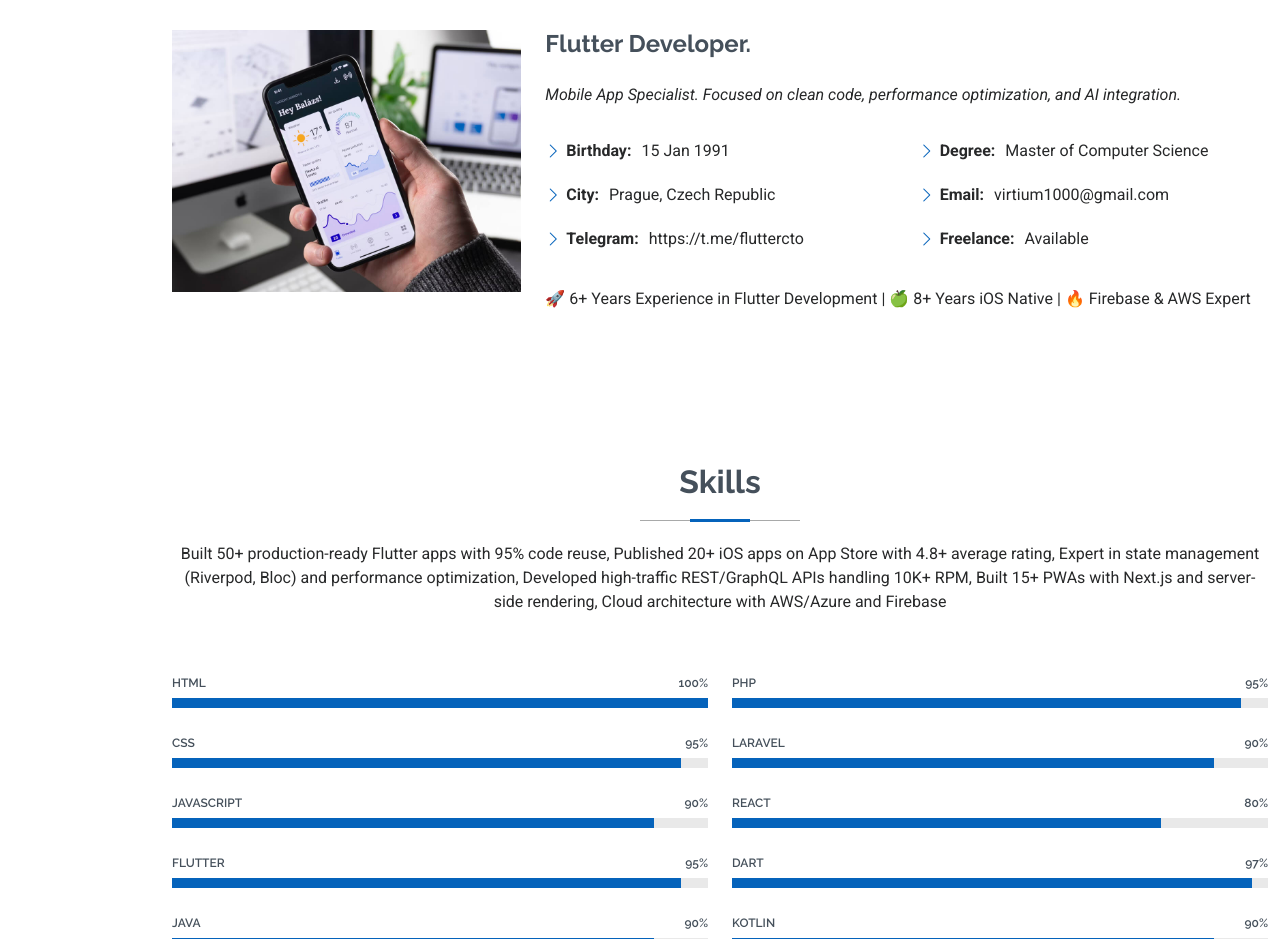
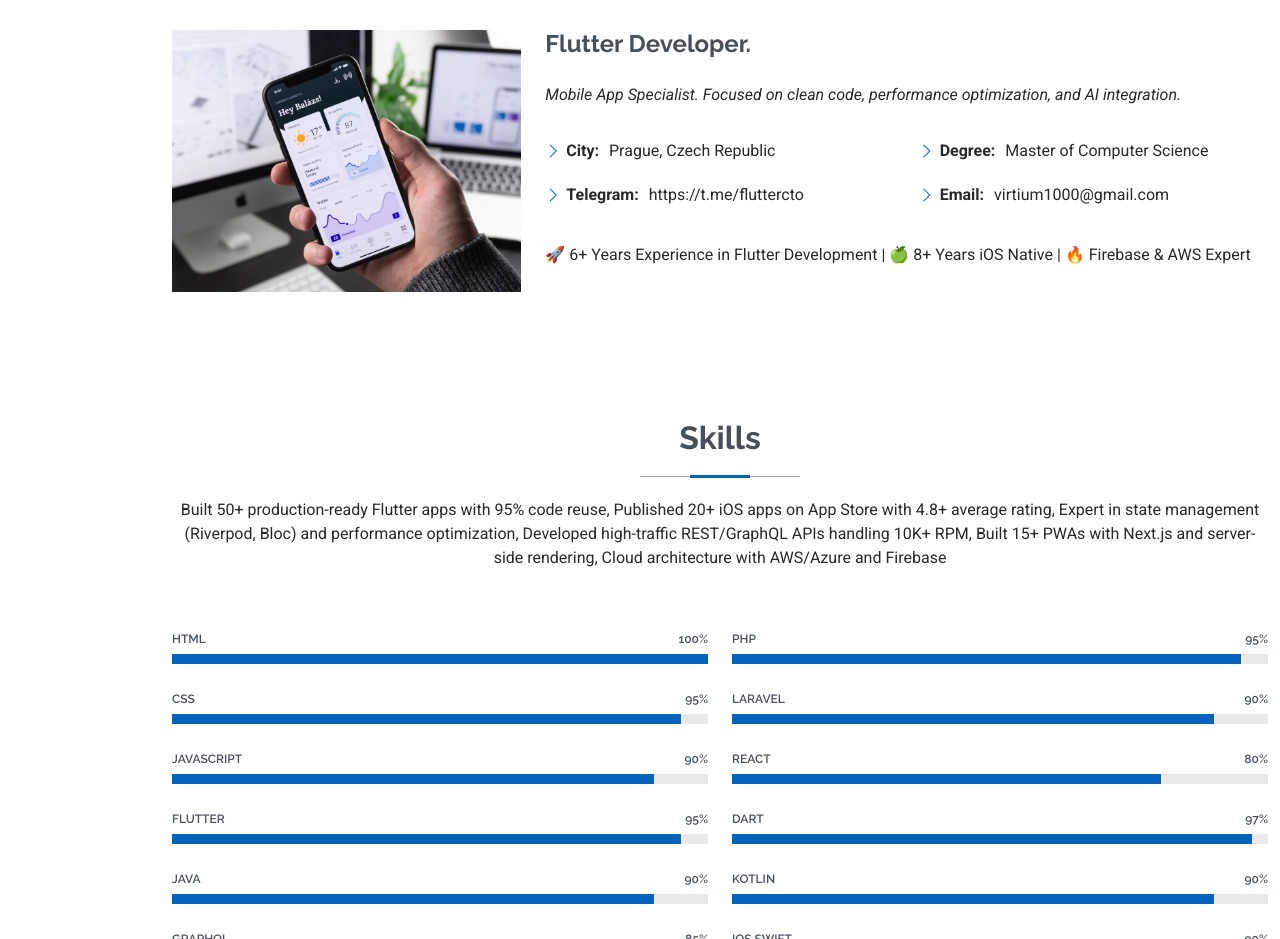
Before and after one commit to bobga/bobga.github.io, a plain HTML site: page index.html in a window 1280 px wide. Shown: the part 1040-1979 px from the top of the page. Drawn offline with Linux system fonts and the light colour scheme.

Commit message:
Update index.html

```diff
--- a/index.html
+++ b/index.html
@@ -109,7 +109,7 @@
             <div class="row">
               <div class="col-lg-6">
                 <ul>
-                  <li><i class="bi bi-chevron-right"></i> <strong>Birthday:</strong> <span>15 Jan 1991</span></li>
+                  <!-- <li><i class="bi bi-chevron-right"></i> <strong>Birthday:</strong> <span>15 Jan 1991</span></li> -->
                   <li><i class="bi bi-chevron-right"></i> <strong>City:</strong> <span>Prague, Czech Republic</span>
                   </li>
                   <li><i class="bi bi-chevron-right"></i> <strong>Telegram:</strong>
@@ -122,7 +122,7 @@
                       Science</span></li>
                   <li><i class="bi bi-chevron-right"></i> <strong>Email:</strong> <span>virtium1000@gmail.com</span>
                   </li>
-                  <li><i class="bi bi-chevron-right"></i> <strong>Freelance:</strong> <span>Available</span></li>
+                  <!-- <li><i class="bi bi-chevron-right"></i> <strong>Freelance:</strong> <span>Available</span></li> -->
                 </ul>
               </div>
             </div>
```
